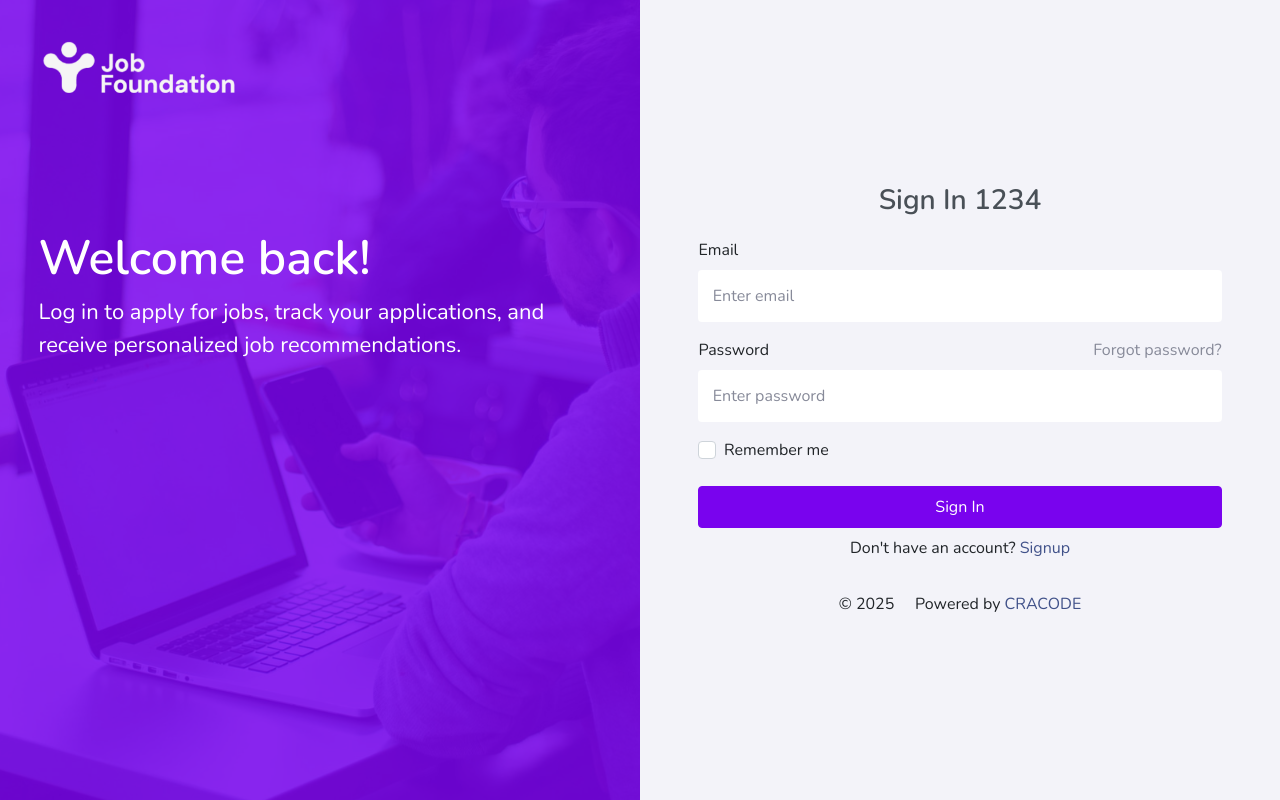
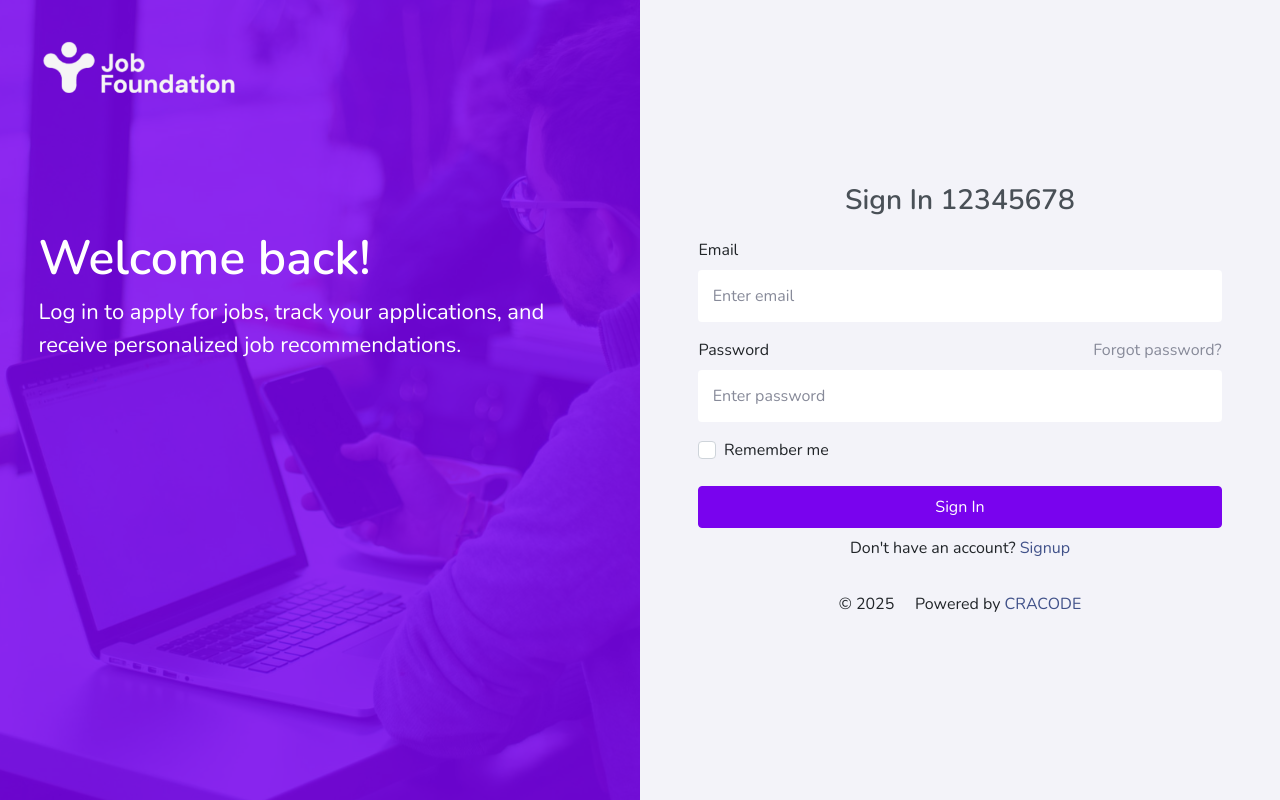
Before and after one commit to MaayankMalhotra/Jobfoundation, a React (Create React App) app: page /job_frontend/LoginPage in a window 1280 px wide. Built offline with nearby package versions, Linux system fonts and the light colour scheme; a web font is replaced by a local one.

Commit message:
Test webhook Tue Apr 22 23:59:04 IST 2025

```diff
--- a/src/LoginPage.js
+++ b/src/LoginPage.js
@@ -72,7 +72,7 @@ const LoginPage = () => {
             <div className='col-md-6 '>
                 <div className='sideAccountContent d-flex'>
                     <div className='innerFormAccount align-self-center '>
-                      <h1>Sign In 1234</h1>
+                      <h1>Sign In 12345678</h1>
                       {error && <div className="alert alert-danger">{error}</div>}
 
                         <form onSubmit={handleSubmit}>
```
